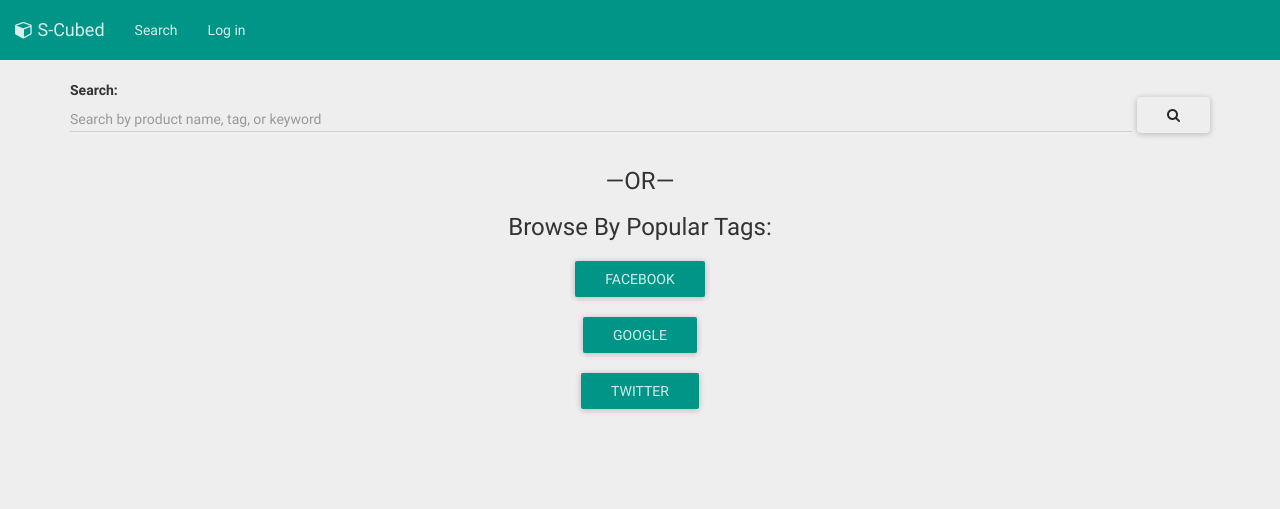
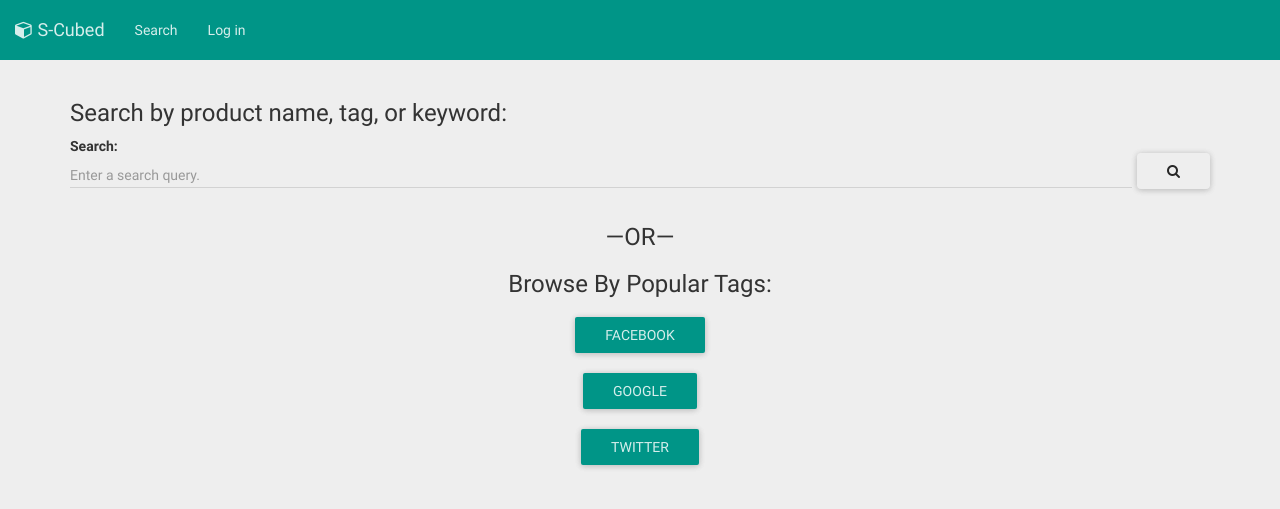
Before and after one commit to cheble/S-Cubed, a Jekyll site: the page built from Search.html, in a window 1280 px wide. Shown: the top 509 px of the page. Built offline with Jekyll 4.4.1, drawn with Linux system fonts in a browser that asks for light colours; nearby versions of some CDN libraries; library files that are not in the unit come from our copies; Markdown is read by kramdown in place of the engine named in the settings.

Commit message:
Search progress

```diff
--- a/Search.html
+++ b/Search.html
@@ -6,11 +6,14 @@ nav_type: restricted
 
 
 <div class="container">
+  <div>
+    <h3>Search by product name, tag, or keyword:</h3>
+  </div>
   <form role="form-inline">
     <div class="form-group">
       <div class="input-group">
         <label for="search">Search:</label>
-        <input type="search" class="form-control" id="search" placeholder="Search by product name, tag, or keyword">
+        <input type="search" class="form-control" id="search" placeholder="Enter a search query.">
         <span class="input-group-btn">
           <button class="btn btn-raised"><i class="fa fa-search"></i></button>
         </span>
```
